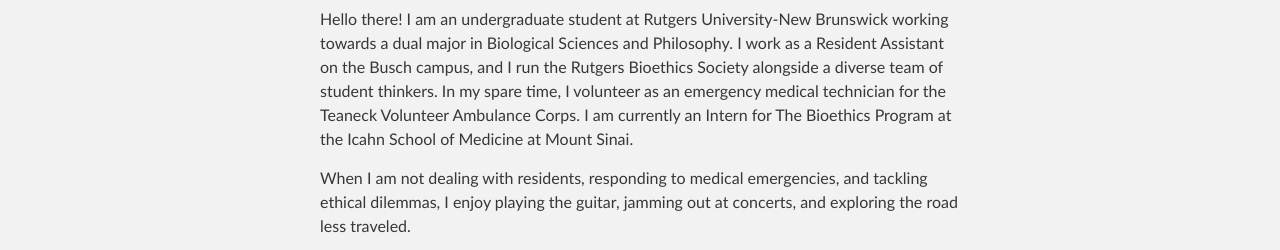
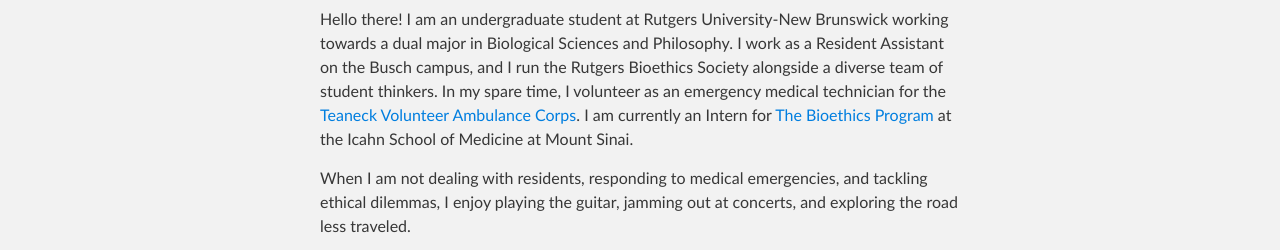
Before and after one commit to alexlin251/alexlin251.github.io, a plain HTML site: page index.html in a window 1280 px wide. Shown: the part 341-591 px from the top of the page. Drawn offline with Linux system fonts and the light colour scheme.

Commit message:
Update index.html

```diff
--- a/index.html
+++ b/index.html
@@ -49,7 +49,7 @@
         <h3>
 <a id="about-me" class="anchor" href="#about-me" aria-hidden="true"><span aria-hidden="true" class="octicon octicon-link"></span></a>About me</h3>
 
-<p>Hello there! I am an undergraduate student at Rutgers University-New Brunswick working towards a dual major in Biological Sciences and Philosophy. I work as a Resident Assistant on the Busch campus, and I run the Rutgers Bioethics Society alongside a diverse team of student thinkers. In my spare time, I volunteer as an emergency medical technician for the Teaneck Volunteer Ambulance Corps. I am currently an Intern for The Bioethics Program at the Icahn School of Medicine at Mount Sinai. </p>
+<p>Hello there! I am an undergraduate student at Rutgers University-New Brunswick working towards a dual major in Biological Sciences and Philosophy. I work as a Resident Assistant on the Busch campus, and I run the Rutgers Bioethics Society alongside a diverse team of student thinkers. In my spare time, I volunteer as an emergency medical technician for the <a href= "http://www.teaneckvac.org/">Teaneck Volunteer Ambulance Corps</a>. I am currently an Intern for <a href="http://icahn.mssm.edu/education/masters/bioethics/about">The Bioethics Program</a> at the Icahn School of Medicine at Mount Sinai. </p>
 
 <p>When I am not dealing with residents, responding to medical emergencies, and tackling ethical dilemmas, I enjoy playing the guitar, jamming out at concerts, and exploring the road less traveled.</p>
 
```
